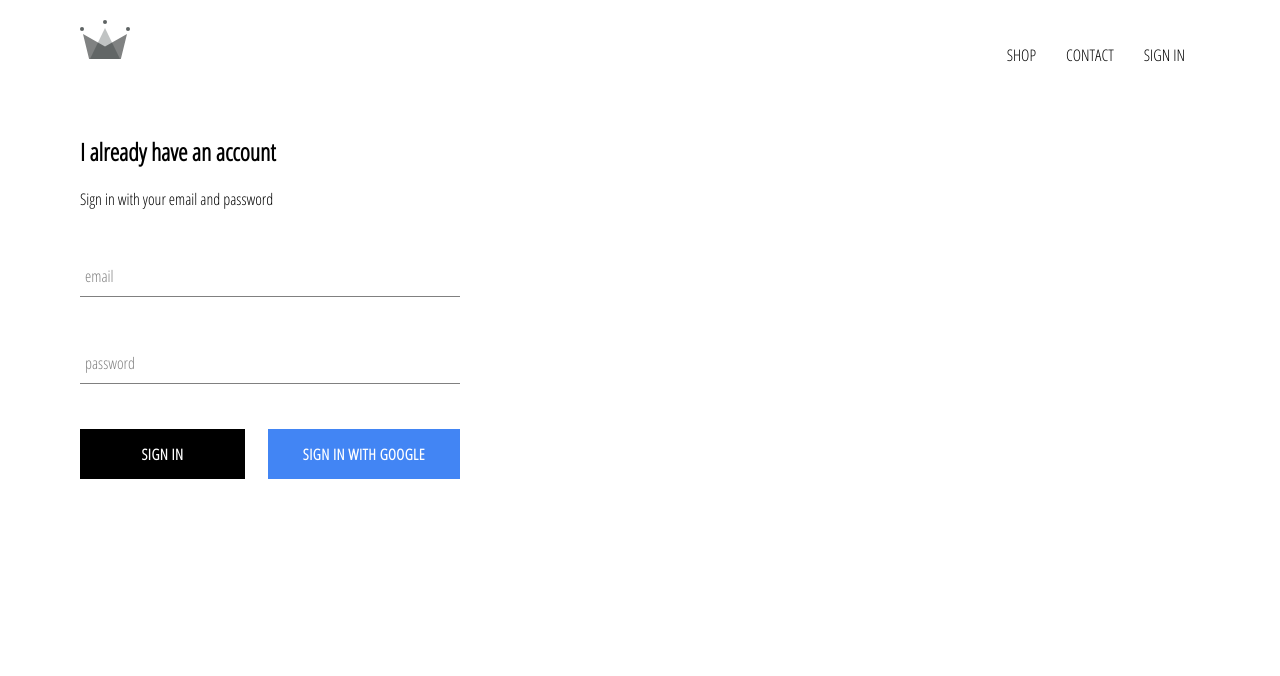
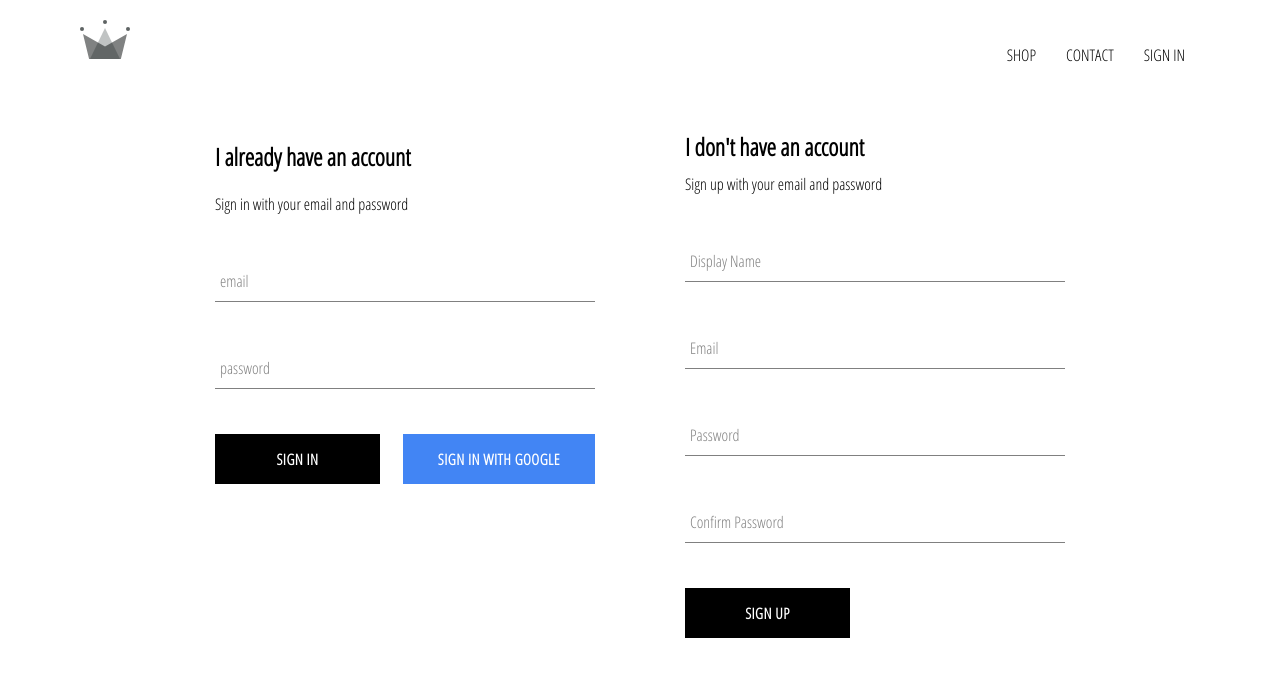
Before and after one commit to MrNoyce/crwn-clothing, a React (Create React App) app: page /signin in a window 1280 px wide. Shown: the top 676 px of the page. Built offline with nearby package versions, Linux system fonts and the light colour scheme; no server answers.

Commit message:
adding fore base utils and the ability to store new users into firebase

```diff
--- a/src/App.js
+++ b/src/App.js
@@ -7,12 +7,12 @@
 import ShopPage from './pages/shop/shop.component';
 import Header from './components/header/header.component';
 import SignInAndSignUpPage from './pages/sign-in-and-sign-up/sign-in-and-sign-up.component';
-import { auth } from './firebase/firebase-utils';
+import { auth, createUserProfileDocument } from './firebase/firebase-utils';
 
 
 class App extends React.Component {
-  constructor(props) {
-    super(props);
+  constructor() {
+    super();
 
     this.state = {
       currentUser: null
@@ -22,9 +22,21 @@
   unsubscribeFromAuth = null;
 
   componentDidMount() {
-    this.unsubscribeFromAuth = auth.onAuthStateChanged(user => {
-      this.setState({ currentUser: user });
-      console.log(user)
+    this.unsubscribeFromAuth = auth.onAuthStateChanged(async userAuth => {
+      if (userAuth) {
+        const userRef = await createUserProfileDocument(userAuth);
+
+        userRef.onSnapshot(snapShot => {
+          this.setState({
+            currentUser: {
+              id: snapShot.id,
+              ...snapShot.data()
+            }
+          });
+        })
+      } else {
+        this.setState({ currentUser: userAuth })
+      }
     });
   }
 
--- /dev/null
+++ b/src/components/sign-up/sign-up.component.jsx
@@ -0,0 +1,103 @@
+import React from 'react';
+
+import FormInput from '../form-input/form-input.component';
+import CustomButton from '../custom-button/custom-button.component';
+
+import { auth, createUserProfileDocument } from '../../firebase/firebase-utils';
+
+import './sign-up.styles.scss';
+
+class SignUp extends React.Component {
+    constructor() {
+        super();
+
+        this.state = {
+            displayName: '',
+            email: '',
+            password: '',
+            confirmPassword: '',
+        }
+    }
+
+    handleSubmit = async event => {
+        event.preventDefault();
+        console.log(this.state, 'line24 sign up')
+        const { displayName, email, password, confirmPassword } = this.state;
+
+        if (password !== confirmPassword) {
+            // console.log(password, confirmPassword);
+            alert("passwords do not match");
+            return
+        }
+
+        try {
+            const { user } = await auth.createUserWithEmailAndPassword(email, password);
+            console.log(displayName, 'line37')
+            await createUserProfileDocument(user, {displayName})
+
+
+            this.setState({
+                displayName: '',
+                email: '',
+                password: '',
+                confirmPassword: '',
+            });
+        } catch (error) {
+            console.log(error);
+        }
+
+
+    }
+
+    handleChange = event => {
+        const { name, value } = event.target;
+        this.setState({ [name]: value });
+    }
+
+    render() {
+        const { displayName, email, password, confirmPassword } = this.state;
+        return (
+            <div className='sign-up'>
+                <h2 className='title'>I don't have an account</h2>
+                <span>Sign up with your email and password</span>
+                <form className='sign-up-form' onSubmit={this.handleSubmit}>
+                    <FormInput
+                        type='text'
+                        name='displayName'
+                        value={displayName}
+                        onChange={this.handleChange}
+                        label='Display Name'
+                        required
+                    />
+                    <FormInput
+                        type='email'
+                        name='email'
+                        value={email}
+                        onChange={this.handleChange}
+                        label='Email'
+                        required
+                    />
+                    <FormInput
+                        type='password'
+                        name='password'
+                        value={password}
+                        onChange={this.handleChange}
+                        label='Password'
+                        required
+                    />
+                    <FormInput
+                        type='password'
+                        name='confirmPassword'
+                        value={confirmPassword}
+                        onChange={this.handleChange}
+                        label='Confirm Password'
+                        required
+                    />
+                    <CustomButton type='submit'>Sign Up</CustomButton>
+                </form>
+            </div>
+        )
+    }
+}
+
+export default SignUp;
--- /dev/null
+++ b/src/components/sign-up/sign-up.styles.scss
@@ -0,0 +1,9 @@
+.sign-up {
+  display: flex;
+  flex-direction: column;
+  width: 380px;
+
+  .title {
+    margin: 10px 0;
+  }
+}
--- a/src/firebase/firebase-utils.js
+++ b/src/firebase/firebase-utils.js
@@ -12,6 +12,38 @@
     measurementId: "G-F34CDPJ6D0"
 };
 
+export const createUserProfileDocument = async (userAuth, additionalData) => {
+    console.log('add data:', additionalData);
+    console.log('userAuth', userAuth);
+
+    if (!userAuth) return;
+
+    // console.log(userAuth.uid, additionalData);
+
+    const userRef = firestore.doc(`users/${userAuth.uid}`);
+    const snapshot = await userRef.get()
+    console.log(snapshot);
+
+    if (!snapshot.exists) {
+        const { displayName, email } = userAuth;
+        const createdAt = new Date();
+
+        try {
+            await userRef.set({
+                displayName,
+                email,
+                createdAt,
+                ...additionalData
+            })
+        } catch (error) {
+            console.log('error creating user:', error.message)
+        }
+    }
+
+
+    return userRef;
+};
+
 firebase.initializeApp(config);
 
 export const auth = firebase.auth();
--- a/src/pages/sign-in-and-sign-up/sign-in-and-sign-up.component.jsx
+++ b/src/pages/sign-in-and-sign-up/sign-in-and-sign-up.component.jsx
@@ -1,9 +1,13 @@
 import React from 'react';
 import SignIn from '../../components/sign-in/sign-in-component';
+import SignUp from '../../components/sign-up/sign-up.component';
+
+import './sign-in-sign-up.styles.scss';
 
 const SignInAndSignUpPage = () => (
     <div className='sign-in-and-sign-up'>
         <SignIn />
+        <SignUp />
     </div>
 )
 
--- /dev/null
+++ b/src/pages/sign-in-and-sign-up/sign-in-sign-up.styles.scss
@@ -0,0 +1,6 @@
+.sign-in-and-sign-up {
+    width: 850px;
+    display: flex;
+    justify-content: space-between;
+    margin: 30px auto;
+}
```
Also changed, not shown: 1 other file (tests, documents, lock files or other folders).
